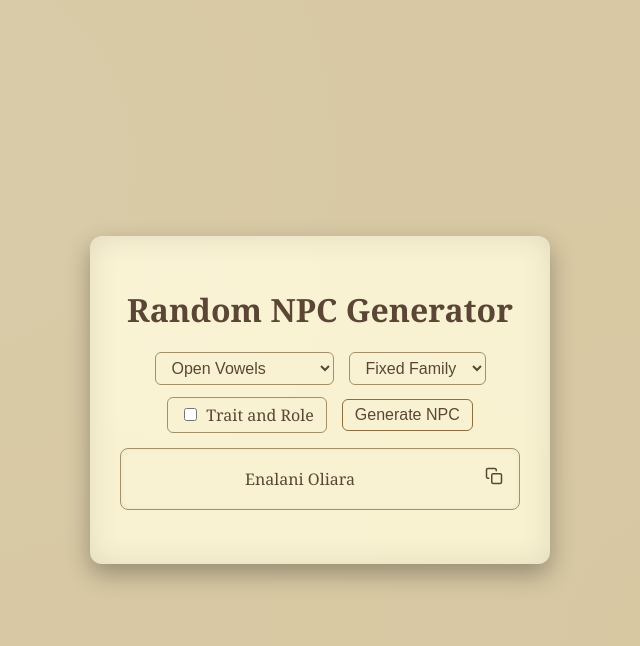
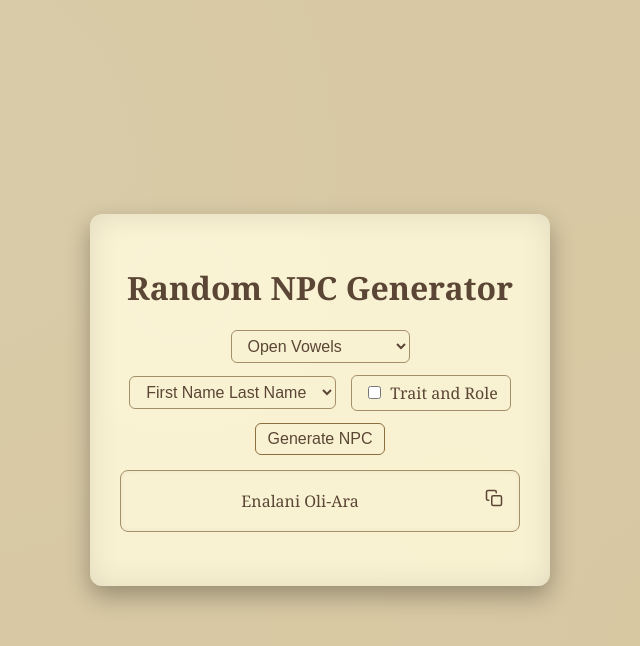
Before and after one commit to StefanLinn2/NPC-Generator, a plain HTML site: page index.html in a window 1280 px wide. Both pictures are taken after a click on the button "Generate NPC". Shown: the whole page, without its empty margins (320-960 px from the left). Drawn offline with Linux system fonts and the light colour scheme.

Commit message:
rename fixedFamily to firstNameLastName

```diff
--- a/NPC_Generator.js
+++ b/NPC_Generator.js
@@ -124,8 +124,8 @@ function generateNPC(phoneticStyle, includeTraitRole = false, surnameType = null
   let firstName = generateName(phoneticStyle);
   let fullName = firstName;
 
-  if (surnameType === "fixedFamily") {
-    fullName = fixedFamilyName(firstName, phoneticStyle);
+  if (surnameType === "firstNameLastName") {
+    fullName = firstNameLastName(firstName, phoneticStyle);
   }
   else if (surnameType === "patronymic") {
     fullName = patronymic(firstName, phoneticStyle);
@@ -156,7 +156,7 @@ function generateNPC(phoneticStyle, includeTraitRole = false, surnameType = null
 }
 
 
-function fixedFamilyName(firstName, phoneticStyle) {
+function firstNameLastName(firstName, phoneticStyle) {
   let familyName = generateName(phoneticStyle, 1, 2);
   return `${firstName} ${familyName}`;
 }
--- a/index.html
+++ b/index.html
@@ -138,7 +138,7 @@
       </select>
 
       <select id="surnameSelect">
-        <option value="fixedFamily">Fixed Family</option>
+        <option value="firstNameLastName">First Name Last Name</option>
         <option value="patronymic">Patronymic</option>
         <option value="matronymic">Matronymic</option>
         <option value="locative">Locative</option>
```
